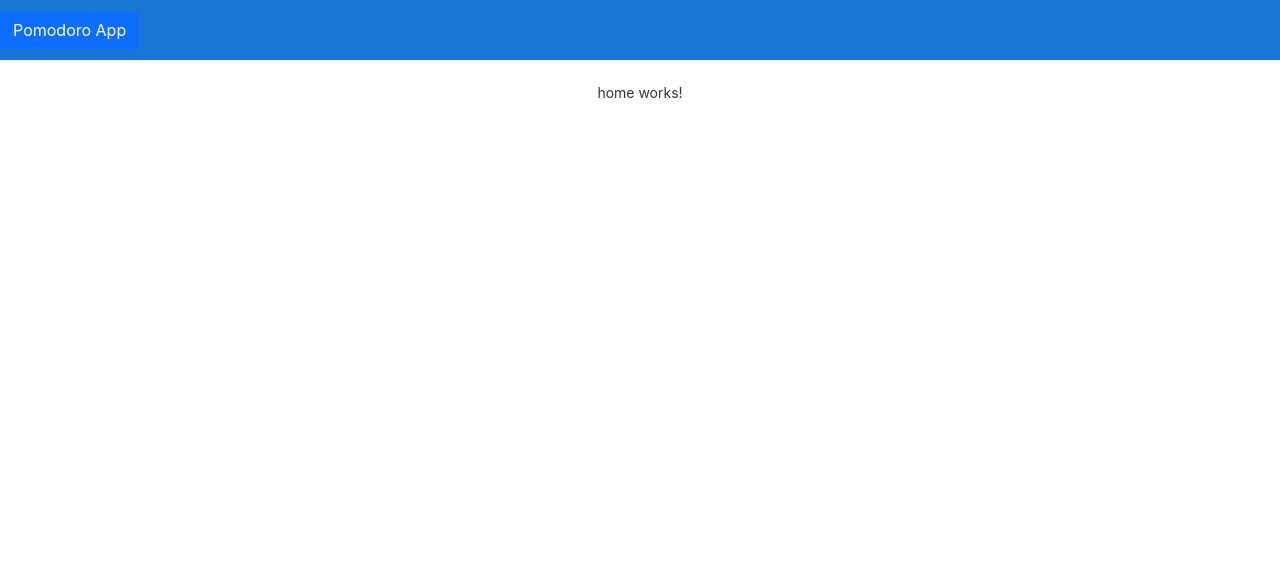
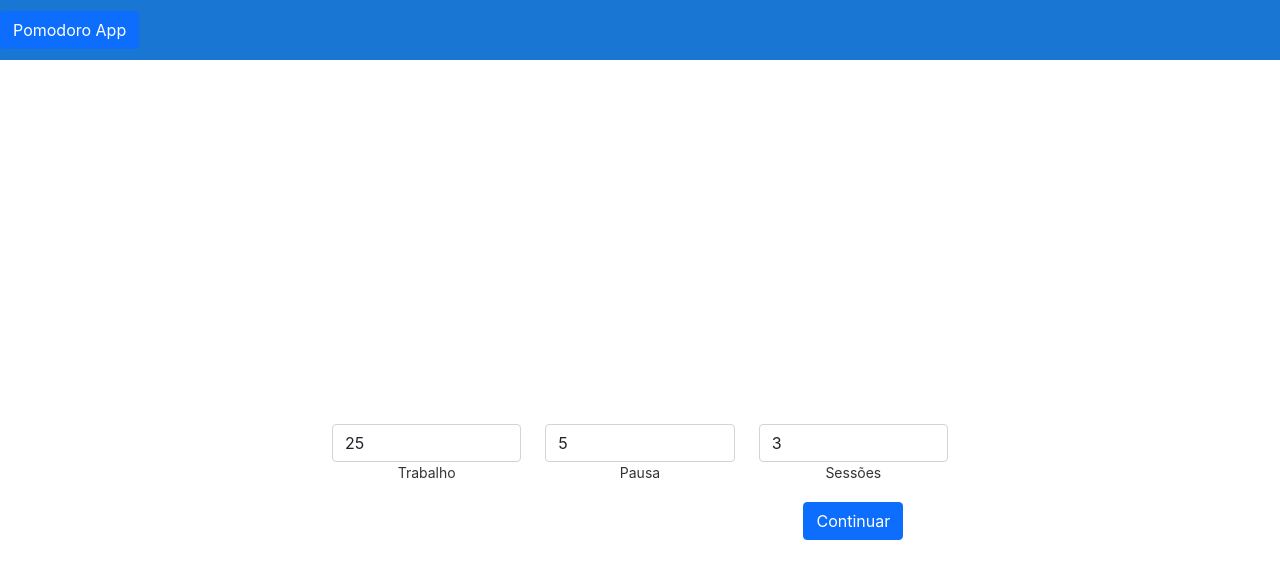
Before and after one commit to JoicePaz/pomo-joi, an Angular app in the folder pomo-joi/: page / in a window 1280 px wide. Shown: the top 578 px of the page. Built offline with nearby package versions, Linux system fonts and the light colour scheme.

Commit message:
tela de inicio

```diff
--- a/pomo-joi/src/app/home/home.component.css
+++ b/pomo-joi/src/app/home/home.component.css
@@ -0,0 +1,3 @@
+button {
+    margin-top: 10%;
+}
--- a/pomo-joi/src/app/home/home.component.html
+++ b/pomo-joi/src/app/home/home.component.html
@@ -1 +1,45 @@
-<p>home works!</p>
+<div class="container-fluid d-flex justify-content-center align-items-center" style="height:100vh; overflow:hidden;">
+  <div class="row text-center d-flex align-items-center" style="overflow:hidden; width:50vw; height:50vh;">
+
+    <div class="container">
+      <div class="row">
+        <div class="col-4">
+          <input type="number" class="form-control" id="trabalho" name="trabalho" min="0" max="60" step="1"
+            [value]="this.trabalho">
+        </div>
+
+        <div class="col-4">
+          <input type="number" class="form-control" id="pausa" name="pausa" min="0" max="60" step="1"
+            [value]="this.pausa">
+        </div>
+
+        <div class="col-4">
+          <input type="number" class="form-control" id="sessoes" name="sessoes" min="0" max="10" step="1"
+            [value]="this.sessoes">
+        </div>
+      </div>
+
+      <div class="row">
+        <div class="col-4">
+          Trabalho
+        </div>
+
+        <div class="col-4">
+          Pausa
+        </div>
+
+        <div class="col-4">
+          Sessões
+        </div>
+      </div>
+
+      <div class="row justify-content-end">
+        <div class="col-4">
+          <button class="btn btn-primary" routerLinkActive="router-link-active"
+            [routerLink]="'/start'">Continuar</button>
+        </div>
+      </div>
+    </div>
+
+  </div>
+</div>
--- a/pomo-joi/src/app/home/home.component.ts
+++ b/pomo-joi/src/app/home/home.component.ts
@@ -6,6 +6,10 @@ import { Component, OnInit } from '@angular/core';
   styleUrls: ['./home.component.css']
 })
 export class HomeComponent implements OnInit {
+  trabalho: number = 25;
+  pausa: number = 5;
+  sessoes: number = 3;
+  routerLink: string = '';
 
   constructor() { }
 
--- a/pomo-joi/src/app/round/round.component.ts
+++ b/pomo-joi/src/app/round/round.component.ts
@@ -5,11 +5,16 @@ import { Component, OnInit } from '@angular/core';
   templateUrl: './round.component.html',
   styleUrls: ['./round.component.css']
 })
+
 export class RoundComponent implements OnInit {
+  trabalho: any = 0;
+  pausa: number = 0;
+  sessoes: number = 0;
 
   constructor() { }
 
   ngOnInit(): void {
+
   }
 
 }
```
